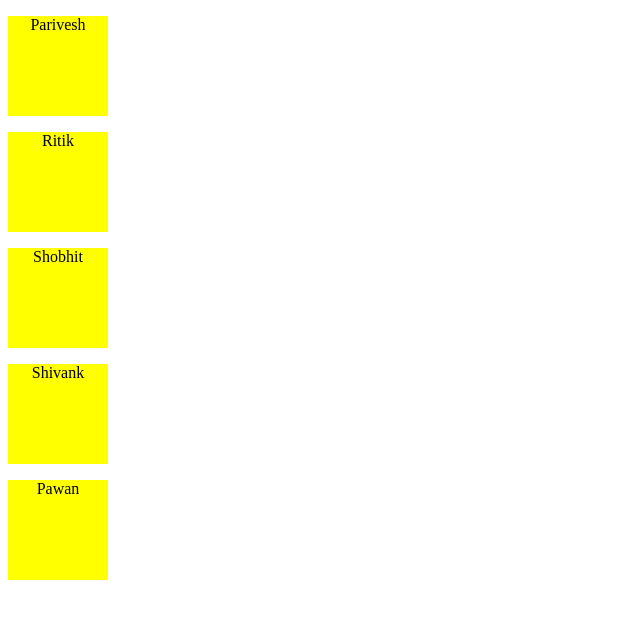
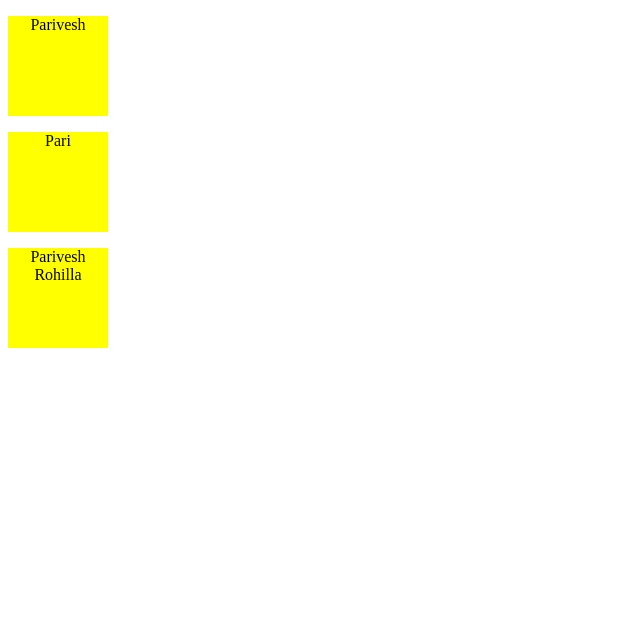
Before and after one commit to Parivesh415/Hover, a plain HTML site: page index.html in a window 1280 px wide. Shown: the whole page, without its empty margins (0-640 px from the left). Drawn offline with Linux system fonts and the light colour scheme.

Commit message:
Update index.html

```diff
--- a/index.html
+++ b/index.html
@@ -39,29 +39,16 @@ color:pink;}
 
 <div>
 
-<p> Ritik</p>
+<p> Pari</p>
 
 </div>
 
 <div>
 
-<p> Shobhit </p>
+<p> Parivesh Rohilla </p>
 
 </div>
 
-</div>
-
-<div>
-
-<p> Shivank </p>
-
-</div>
-
-<div>
-
-    <p> Pawan </p>
-
-</div>
 
 </body>
 
```
